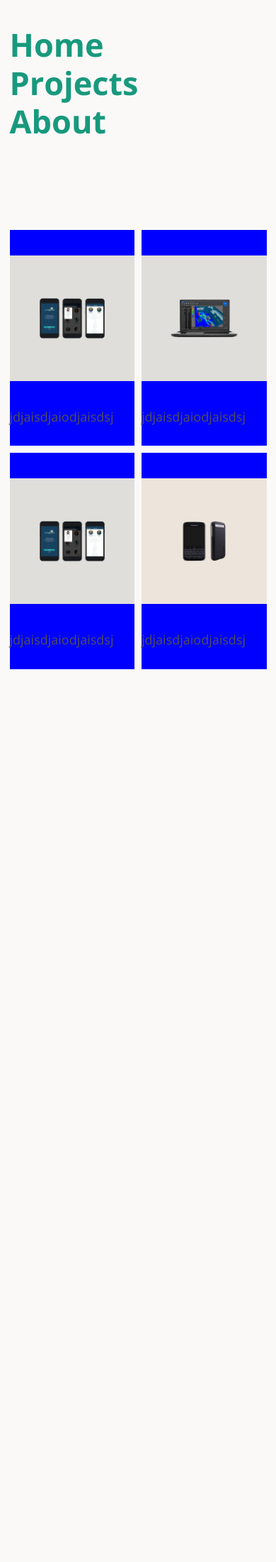
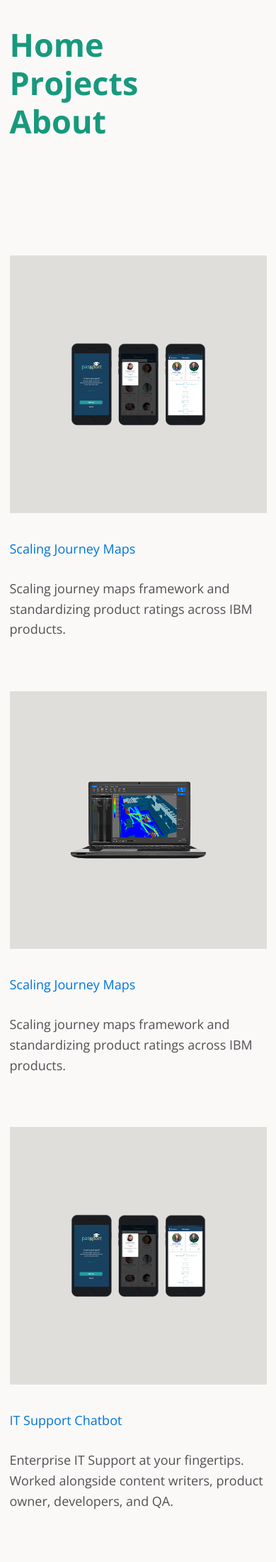
Before and after one commit to wailingwombat/wailingwombat.github.io, a Jekyll site: the page built from projects/photography.md, in a window 390 px wide. Shown: the top 2201 px of the page at 71% size. Built offline with Jekyll 4.4.1, drawn with Linux system fonts in a browser that asks for light colours; nearby versions of some CDN libraries; before the commit the page ends 1033 px from its top, so only the background shows below that; some of the changed text lies outside the part shown.

```diff
--- a/css/solo.css
+++ b/css/solo.css
@@ -30,14 +30,11 @@ html {
   grid-gap: 10px;
 }
 
-.grid > article {
-  background-color: blue;
-}
 .grid > article img {
   max-width: 100%;
 }
 
-@media (max-width: 325px) {
+@media (max-width: 400px) {
   .grid {
     display: inline-grid;
     grid-template-columns: repeat(auto-fill, minmax(200px, 1fr));
--- a/projects/photography.md
+++ b/projects/photography.md
@@ -7,25 +7,42 @@ layout: default
 <article>
   <img src="/images/passportlarge.png"/>
   <div class="text">
-  <p>jdjaisdjaiodjaisdsj</p>
+    <p><a href="default.asp" target="_blank">Scaling Journey Maps</a></p>
+  <p>Scaling journey maps framework and standardizing  product ratings across IBM products. </p>
      </div>
  </article>
  <article>
   <img src="/images/massmotionlarger.png"/>
   <div class="text">
-  <p>jdjaisdjaiodjaisdsj</p>
+  <p><a href="default.asp" target="_blank">Scaling Journey Maps</a></p>
+  <p>Scaling journey maps framework and standardizing  product ratings across IBM products. </p>
      </div>
  </article>
  <article>
   <img src="/images/passportlarge.png"/>
   <div class="text">
-  <p>jdjaisdjaiodjaisdsj</p>
+  <p><a href="default.asp" target="_blank">IT Support Chatbot</a></p>
+  <p>Enterprise IT Support at your fingertips. Worked alongside content writers, product owner, developers, and QA.</p>
      </div>
  </article>
  <article>
   <img src="/images/blackberrybigger.png"/>
   <div class="text">
-  <p>jdjaisdjaiodjaisdsj</p>
-     </div>
+   <p><a href="default.asp" target="_blank">Scaling Journey Maps</a></p>
+  <p>Scaling journey maps framework and standardizing  product ratings across IBM products. </p>
+  </div>
  </article>
 </div>
+
+
+<div class="grid">
+<article>
+  <img src="/images/passportlarge.png"/>
+ </article>
+ <article>
+  <img src="/images/passportlarge.png"/>
+ </article>
+ <article>
+  <img src="/images/passportlarge.png"/>
+ </article>
+</div>
```
Also changed, not shown: _layouts/photo_set.html (deleted, +0 -81 lines).
